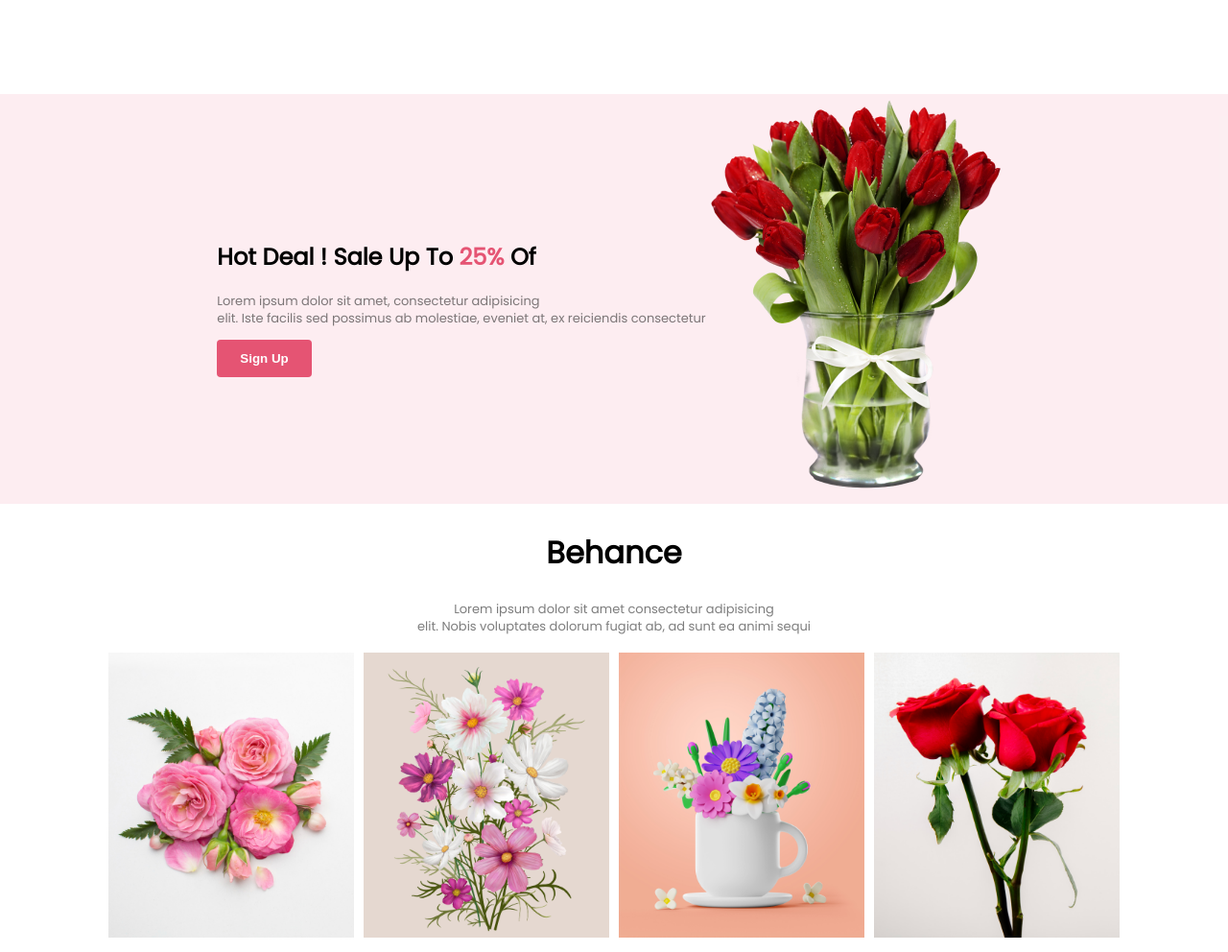
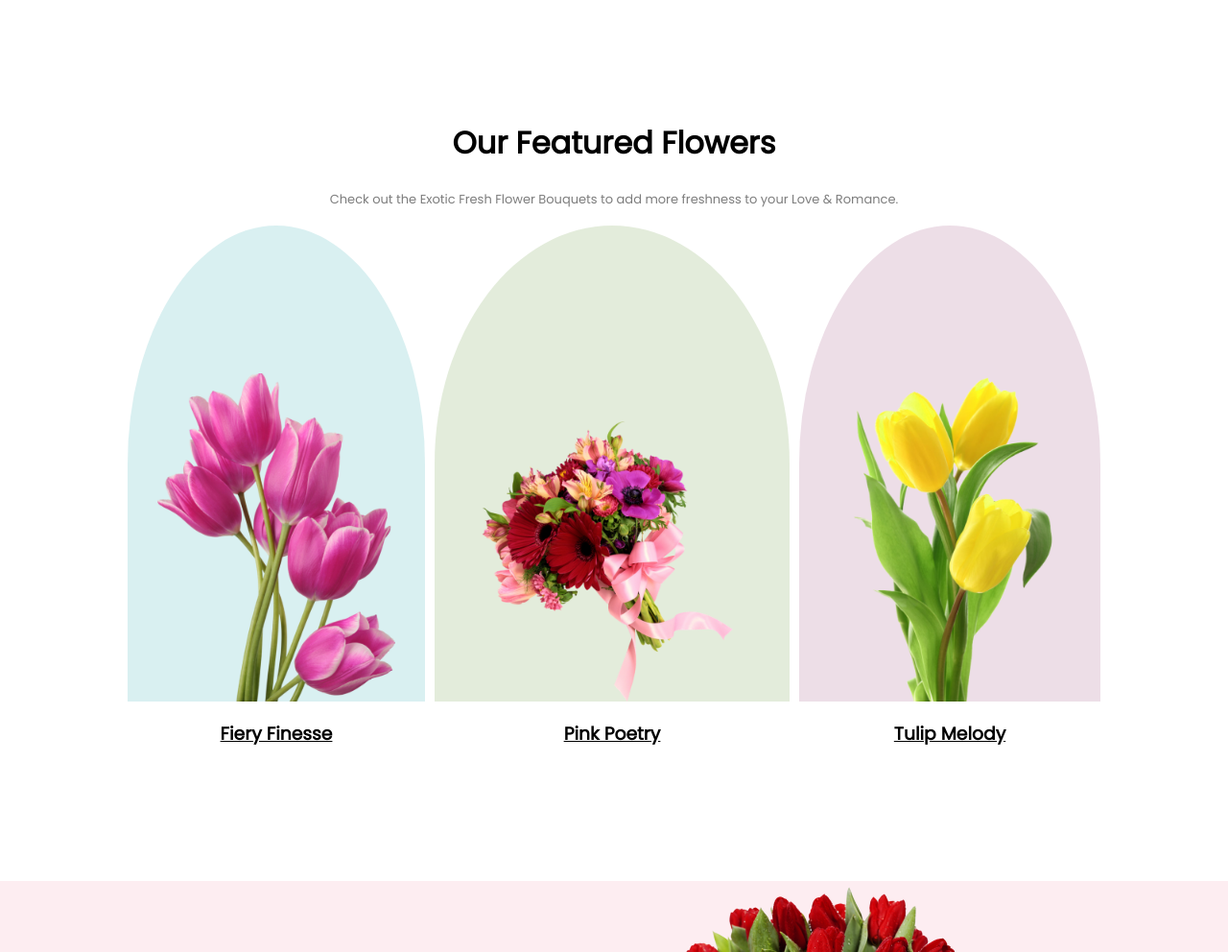
Before and after one commit to mehedi-hasan22/Restert-7-Assignment-1-Flower-Shop, a plain HTML site: page index.html in a window 1280 px wide. Shown: the part 642-1634 px from the top of the page at 96% size. Drawn offline with Linux system fonts and the light colour scheme.

Commit message:
added many things

```diff
--- a/index.html
+++ b/index.html
@@ -18,9 +18,8 @@
     <Section id="banner">
         <div class="banner-div">
             <h1>Let's make <br> beautiful flowers a part of <br> your life.</h1>
-            <p>It is a long established fact that a reader will be distracted by the readable
-                content of a page when looking at its layout. The point of using Lorem Ipsum is
-                that it has a more-or-less normal distribution of letters</p>
+            <p>Florista Delivery is the premier online floral delivery and gifting service in Bangladesh. Sending
+                flowers is a delightful way to express your love.</p>
             <button class="button">Shop Now !</button>
         </div>
         <div id="banner-photo" class="banner-div">
@@ -28,13 +27,53 @@
         </div>
     </Section>
 
+    <!-- Feature section -->
+    <section id="feature-section">
+        <Div>
+            <div>
+                <div>
+                    <h1>Our Featured Flowers</h1>
+                    <p>Check out the Exotic Fresh Flower Bouquets to add more freshness to your Love & Romance.
+                    </p>
+                </div>
+            </div>
+            <div id="feature-images">
+                <div class="feature">
+                    <div id="feature-1" class="feature-img">
+                        <img class="image" src="./Resources/pngwing 6.png" alt="">
+                    </div>
+                    <div>
+                        <h3>Fiery Finesse</h3>
+                    </div>
+                </div>
+                <div class="feature">
+                    <div id="feature-2" class="feature-img">
+                        <img class="image" src="./Resources/pngwing 5.png" alt="">
+                    </div>
+                    <div>
+                        <h3>Pink Poetry</h3>
+                    </div>
+                </div>
+                <div class="feature">
+                    <div id="feature-3" class="feature-img">
+                        <img class="image" src="./Resources/pngwing 7.png" alt="">
+                    </div>
+                    <div>
+                        <h3>Tulip Melody</h3>
+                    </div>
+                </div>
+            </div>
+        </Div>
+    </section>
+
     <!-- Hot Deals -->
     <Section>
         <div id="deals">
             <div>
-                <h2>Hot Deal ! Sale Up To <span>25%</span> Of</h2>
-                <p>Lorem ipsum dolor sit amet, consectetur adipisicing <br> elit. Iste facilis sed possimus ab
-                    molestiae, eveniet at, ex reiciendis consectetur </p>
+                <h2>Hot Deal! discount Up To <span>25%</span> Of</h2>
+                <p>Get extra discounts at your social occasions. <br> your occasion and your thoughts might be different
+                    from
+                    the rest. <br> So to find the right flower arrangement, check our catalogue.</p>
                 <button class="button">Sign Up</button>
             </div>
             <div>
@@ -42,15 +81,32 @@
             </div>
         </div>
     </Section>
-    <!-- Hot Deals -->
+
+    <!-- Category Section -->
+    <section id="flower-category">
+        <div id="categories">
+            <div id="category-1" class="category">
+                <h3>Birthday</h3>
+            </div>
+            <div id="category-2" class="category">
+                <h3>Wedding</h3>
+            </div>
+            <div id="category-3" class="category">
+                <h3>Friendship</h3>
+            </div>
+        </div>
+    </section>
 
     <!-- Social Section -->
     <Section id="social">
         <div class="social-div">
             <div>
                 <h1>Behance</h1>
-                <p>Lorem ipsum dolor sit amet consectetur adipisicing <br> elit. Nobis voluptates dolorum fugiat ab, ad
-                    sunt ea animi sequi </p>
+                <p>Each flower is different just the way we are. So we have designed our bouquets in such a way <br> so
+                    that
+                    no matter how they differ from each other, <br> they reflect what the bouquet stands for. So here
+                    are our
+                    customers most favorite gifts bought from our flower shop for them or for their loved ones.</p>
             </div>
         </div>
         <div class="social-div" id="social-images">
--- a/styles/style.css
+++ b/styles/style.css
@@ -22,6 +22,7 @@
     padding: 12px 24px;
     border-radius: 4px;
     font-weight: 600;
+    cursor: pointer;
 }
 
 span {
@@ -53,6 +54,53 @@
     justify-content: center;
 }
 
+/* feature-section style */
+#feature-section {
+    display: flex;
+    justify-content: center;
+    height: 100vh;
+    margin: 20px 0;
+    text-align: center
+}
+
+.feature h3 {
+    text-decoration: underline;
+}
+
+#feature-images {
+    display: flex;
+    align-items: flex-end;
+    justify-content: space-around;
+}
+
+#feature-1 {
+    background-color: rgb(5, 151, 160, 15%);
+}
+
+#feature-2 {
+    background-color: rgb(71, 125, 17, 15%);
+}
+
+#feature-3 {
+    background-color: rgb(137, 33, 98, 15%);
+}
+
+.image {
+    width: 80%;
+}
+
+.feature-img {
+    /* border: 1px solid black; */
+    height: 62vh;
+    display: flex;
+    justify-content: center;
+    align-items: flex-end;
+    margin: 5px;
+    border-radius: 50% 50% 0% 0%;
+}
+
+
+
 /* Hot Deals Styles */
 #deals {
     display: flex;
@@ -60,6 +108,30 @@
     justify-content: center;
     background-color: rgb(229, 84, 115, 10%);
 }
+
+/* category styles */
+
+#flower-category {
+    display: flex;
+    justify-content: center;
+}
+
+#categories {
+    display: flex;
+    margin: 30px;
+}
+
+.category {
+    border: 1px solid black;
+    height: 300px;
+    width: 240px;
+    margin: 10px;
+}
+
+#category-1 {
+    background-image: url('../Resources/birthday.jpeg');
+}
+
 
 /* Social Styles */
 #social {
```
Also changed, not shown: Resources/birthday.jpg (added), Resources/download.jpeg (added), Resources/wedding.jpg (added).
